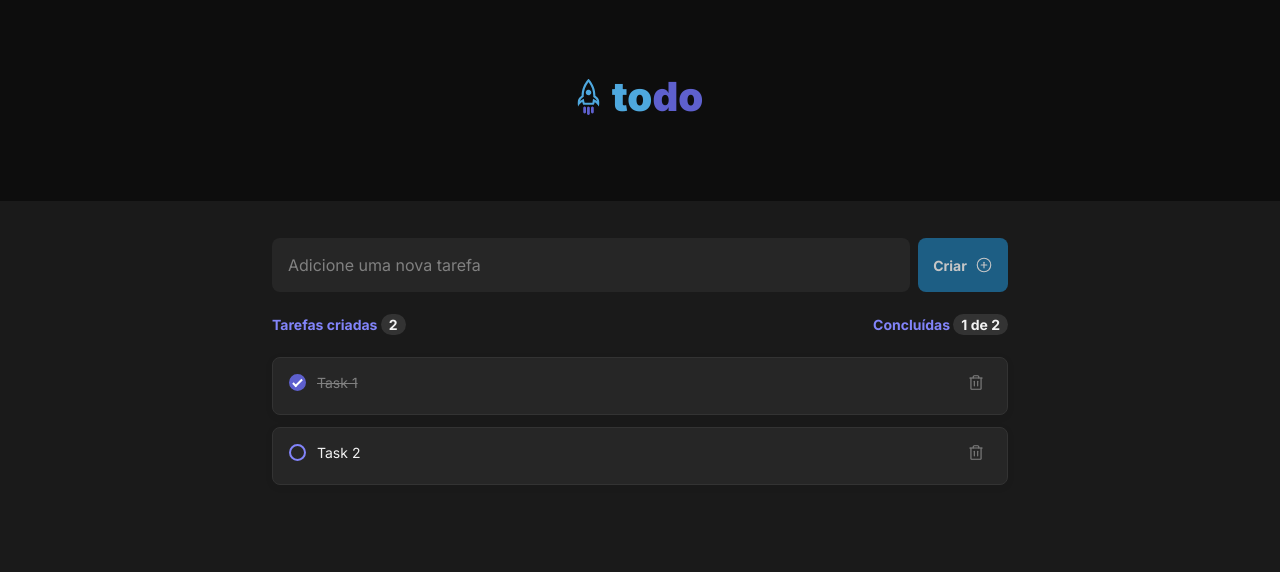
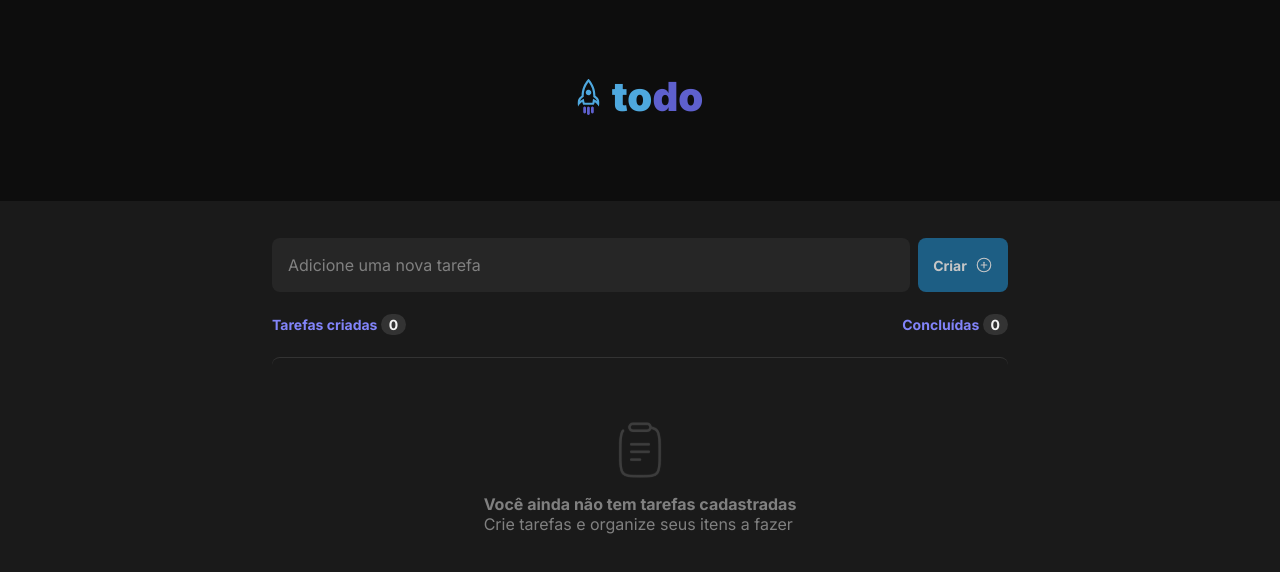
Before and after one commit to indiocode/ignite-todo, a React (Vite) app: page / in a window 1280 px wide. Shown: the top 572 px of the page. Built offline with nearby package versions, Linux system fonts and the light colour scheme.

Commit message:
:zap: save data in localstorage

```diff
--- a/src/contexts/TasksContenxt.tsx
+++ b/src/contexts/TasksContenxt.tsx
@@ -1,5 +1,5 @@
 /* eslint-disable no-unused-vars */
-import { createContext, ReactNode, useReducer } from 'react';
+import { createContext, ReactNode, useEffect, useReducer } from 'react';
 import { ITask } from '~/models/Task';
 import { tasksReducer } from '~/reducers/tasks/reducer';
 import { v4 as uuidv4 } from 'uuid';
@@ -26,21 +26,16 @@ export function TasksContextProvider({ children }: TasksProviderProps) {
 	const [tasksState, dispatch] = useReducer(
 		tasksReducer,
 		{
-			tasks: [
-				{
-					id: uuidv4(),
-					title: 'Task 1',
-					isCompleted: true,
-				},
-				{
-					id: uuidv4(),
-					title: 'Task 2',
-					isCompleted: false,
-				},
-			],
+			tasks: [],
 		},
 		(initialValue) => {
-			return initialValue;
+			const storedStateAsJSON = localStorage.getItem(
+				'@IGNITE_TODO:TASKS_STATE:1.0.0',
+			);
+
+			if (!storedStateAsJSON) return initialValue;
+
+			return JSON.parse(storedStateAsJSON);
 		},
 	);
 
@@ -64,6 +59,11 @@ export function TasksContextProvider({ children }: TasksProviderProps) {
 		dispatch(toggleCompleteTaskAction(task));
 	}
 
+	useEffect(() => {
+		const stateJSON = JSON.stringify(tasksState);
+		localStorage.setItem('@IGNITE_TODO:TASKS_STATE:1.0.0', stateJSON);
+	}, [tasksState]);
+
 	return (
 		<TasksContext.Provider
 			value={{
```
